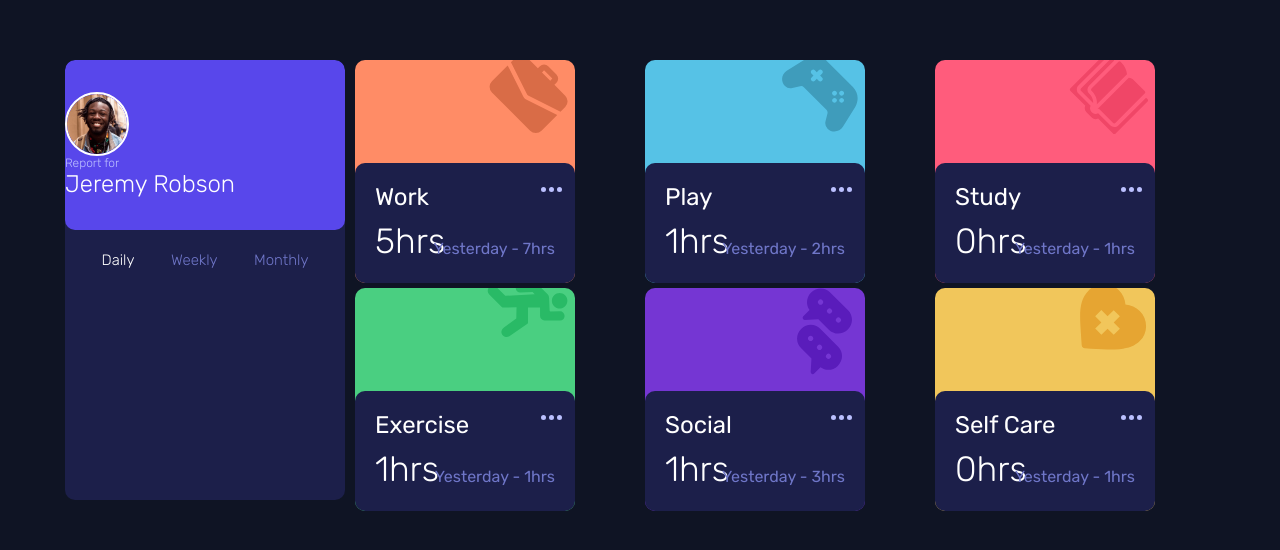
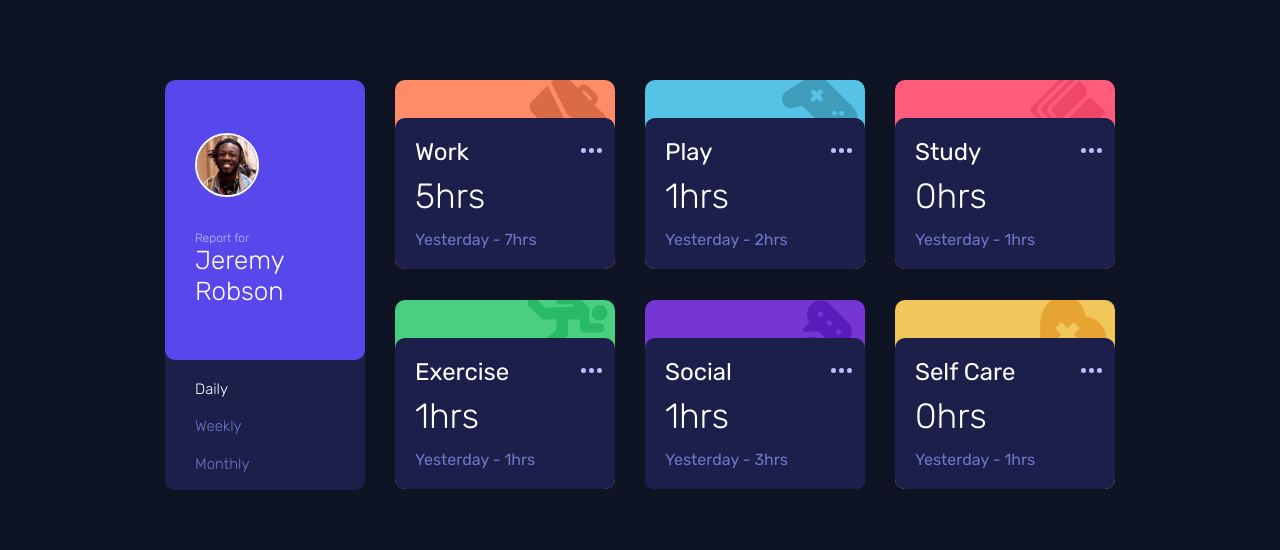
Before and after one commit to RajSanjel/Time-Tracking-DashBoard, a plain HTML site: page index.html in a window 1280 px wide. Shown: the part 120-670 px from the top of the page. Drawn offline with Linux system fonts and the light colour scheme.

Commit message:
Project finished

```diff
--- a/css/style.css
+++ b/css/style.css
@@ -191,16 +191,17 @@ main {
     color: white !important;
 }
 
-@media (min-width:500px) {
+
+@media (min-width:1000px) {
     main {
         margin-top: 0;
         grid-auto-flow: column-reverse;
-        width: 1150px;
-        height: 55%;
-        grid-template-columns: 1fr 1fr 1fr 1fr;
-        grid-template-rows: 1fr 1fr;
-        column-gap: 10px;
-        row-gap: 15px;
+        width: fit-content;
+        height: 400px;
+        grid-template-columns: 200px auto auto auto;
+        column-gap: 30px;
+        row-gap: 40px;
+        justify-items: center;
     }
 
     body {
@@ -209,12 +210,31 @@ main {
 
     .report_for {
         grid-row: 1 / span 2;
+        width: 100%;
+        height: 100%;
+        padding-bottom: 10px;
+    }
+
+    .selection_menu {
+        display: flex;
+        flex-direction: column;
+        height: 33%;
+        width: fit-content;
+        align-items: flex-start;
+        padding: 0 30px;
     }
 
     .profile {
+        width: fit-content;
         flex-direction: column;
         align-items: flex-start;
-        padding: 20px 0;
+        padding: 20px 30px;
+        justify-content: space-evenly;
+        height: 60%;
+    }
+
+    .profile h2 {
+        font-size: 26px;
     }
 
     .work,
@@ -226,4 +246,27 @@ main {
         width: 220px;
         height: 105%;
     }
+
+    .box {
+        height: 80%;
+    }
+
+    .info p {
+        left: 20px;
+        bottom: 20px;
+    }
+
+    .box:hover {
+        background: hsl(235, 41%, 34%);
+        cursor: pointer;
+    }
+
+    .selection_menu:hover {
+        cursor: pointer;
+    }
+
+    .box img:hover {
+        cursor: pointer;
+        filter: brightness(600%);
+    }
 }
```
